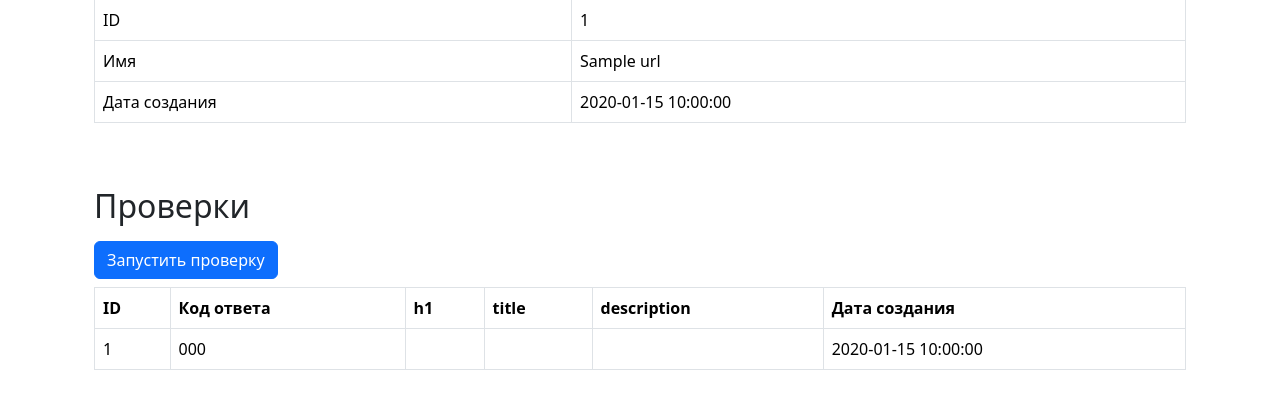
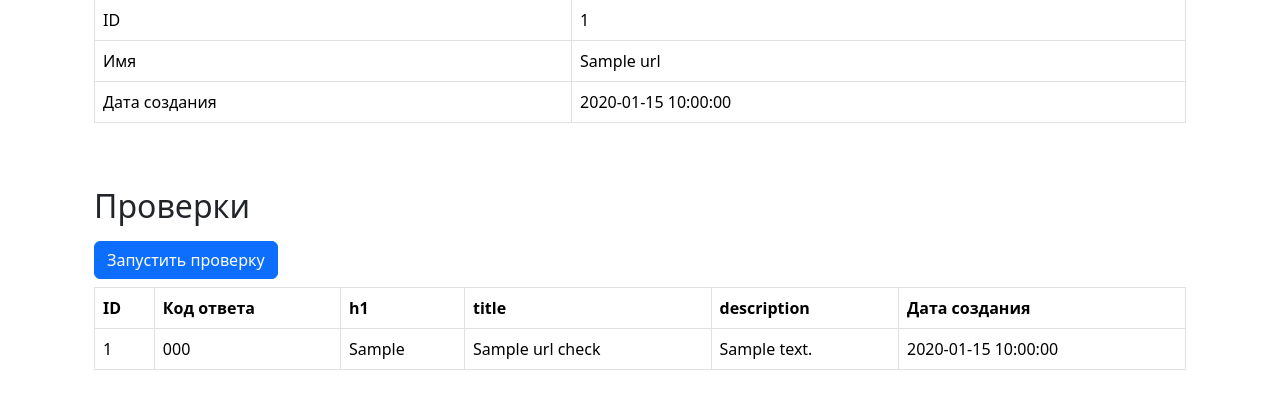
Before and after one commit to mishablokhin/python-project-83, a Flask app: page /urls/1 in a window 1280 px wide. Shown: the part 129-538 px from the top of the page. Run offline with Flask 3, Linux system fonts and the light colour scheme; a database or web service that is not in the repository returns one stand-in record (values such as "Sample title"); some libraries are stand-ins or nearby versions.

Commit message:
Added view for h1, title, description for site check

```diff
--- a/page_analyzer/templates/url.html
+++ b/page_analyzer/templates/url.html
@@ -56,9 +56,9 @@
         <tr>
             <td>{{ check.id }}</td>
             <td>{{ check.status_code }}</td>
-            <td></td>
-            <td></td>
-            <td></td>
+            <td>{{ check.h1 }}</td>
+            <td>{{ check.title }}</td>
+            <td>{{ check.description }}</td>
             <td>{{ check.created_at }}</td>
         </tr>
         {%endfor%}
```
